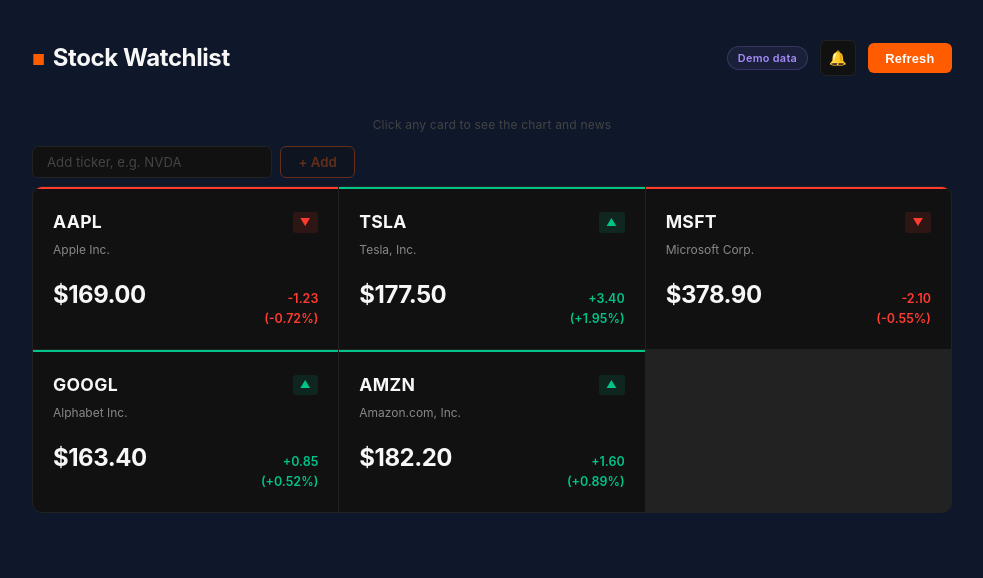
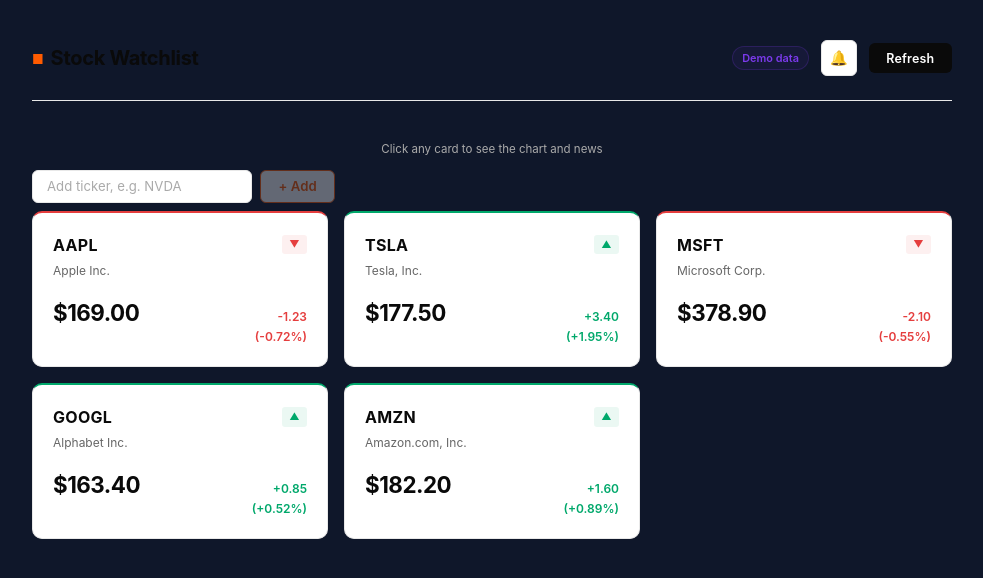
Before and after one commit to amiteshb-personal/stock-dashboard, a React (Vite) app: page / in a window 1280 px wide. Shown: the top 578 px of the page, without its empty margins (148-1131 px from the left). Built offline with nearby package versions, Linux system fonts and the light colour scheme; no server answers.

Commit message:
Switch to Block.xyz white theme, fix grey grid box

```diff
--- a/src/App.css
+++ b/src/App.css
@@ -1,20 +1,20 @@
-/* ── Tokens ── */
+/* ── Design tokens ── */
 :root {
-  --bg:         #080808;
-  --surface:    #111111;
-  --surface-2:  #181818;
-  --border:     #222222;
-  --border-2:   #2a2a2a;
-  --text-1:     #f7f7f7;
-  --text-2:     #888888;
-  --text-3:     #444444;
+  --bg:         #ffffff;
+  --surface:    #ffffff;
+  --surface-2:  #f7f7f7;
+  --border:     #e8e8e8;
+  --border-2:   #d0d0d0;
+  --text-1:     #0a0a0a;
+  --text-2:     #666666;
+  --text-3:     #aaaaaa;
   --accent:     #ff5b00;
-  --accent-dim: rgba(255, 91, 0, 0.12);
-  --green:      #00c389;
-  --green-dim:  rgba(0, 195, 137, 0.12);
-  --red:        #ff3b30;
-  --red-dim:    rgba(255, 59, 48, 0.12);
-  --amber:      #f59e0b;
+  --accent-dim: rgba(255, 91, 0, 0.08);
+  --green:      #00a86b;
+  --green-dim:  rgba(0, 168, 107, 0.08);
+  --red:        #e53e3e;
+  --red-dim:    rgba(229, 62, 62, 0.08);
+  --amber:      #d97706;
   --radius:     6px;
   --radius-lg:  10px;
 }
@@ -43,23 +43,24 @@ body {
   align-items: center;
   justify-content: space-between;
   margin-bottom: 2.5rem;
+  padding-bottom: 1.5rem;
+  border-bottom: 1px solid var(--border);
   flex-wrap: wrap;
   gap: 1rem;
 }
 
 .header h1 {
-  font-size: 1.5rem;
+  font-size: 1.25rem;
   font-weight: 700;
   color: var(--text-1);
-  letter-spacing: -0.4px;
+  letter-spacing: -0.3px;
 }
 
-/* Orange dot accent before the title */
 .header h1::before {
   content: '■';
   color: var(--accent);
-  margin-right: 0.5rem;
-  font-size: 0.9rem;
+  margin-right: 0.45rem;
+  font-size: 0.8rem;
   vertical-align: middle;
 }
 
@@ -70,30 +71,28 @@ body {
 }
 
 .last-updated {
-  font-size: 0.75rem;
+  font-size: 0.72rem;
   color: var(--text-3);
 }
 
 .demo-badge {
   font-size: 0.68rem;
   font-weight: 600;
-  color: #a78bfa;
-  background: rgba(167, 139, 250, 0.08);
-  border: 1px solid rgba(167, 139, 250, 0.2);
-  padding: 0.2rem 0.6rem;
+  color: #7c3aed;
+  background: rgba(124, 58, 237, 0.07);
+  border: 1px solid rgba(124, 58, 237, 0.2);
+  padding: 0.2rem 0.55rem;
   border-radius: 999px;
-  letter-spacing: 0.3px;
 }
 
 .cache-badge {
   font-size: 0.68rem;
   font-weight: 600;
   color: var(--amber);
-  background: rgba(245, 158, 11, 0.08);
-  border: 1px solid rgba(245, 158, 11, 0.2);
-  padding: 0.2rem 0.6rem;
+  background: rgba(217, 119, 6, 0.07);
+  border: 1px solid rgba(217, 119, 6, 0.2);
+  padding: 0.2rem 0.55rem;
   border-radius: 999px;
-  letter-spacing: 0.3px;
 }
 
 .error-hint {
@@ -104,22 +103,23 @@ body {
 }
 
 .refresh-btn {
-  background: var(--accent);
+  background: var(--text-1);
   color: #fff;
   border: none;
   padding: 0.45rem 1.1rem;
   border-radius: var(--radius);
-  font-size: 0.8rem;
+  font-size: 0.78rem;
   font-weight: 600;
   cursor: pointer;
   transition: opacity 0.15s;
   letter-spacing: 0.2px;
+  font-family: inherit;
 }
 
-.refresh-btn:hover:not(:disabled) { opacity: 0.85; }
+.refresh-btn:hover:not(:disabled) { opacity: 0.75; }
 
 .refresh-btn:disabled {
-  opacity: 0.4;
+  opacity: 0.35;
   cursor: not-allowed;
 }
 
@@ -140,18 +140,13 @@ body {
   font-size: 0.825rem;
   outline: none;
   transition: border-color 0.15s;
-  max-width: 240px;
+  max-width: 220px;
   font-family: inherit;
 }
 
 .add-stock-input::placeholder { color: var(--text-3); }
-
 .add-stock-input:focus { border-color: var(--accent); }
-
-.add-stock-input:disabled {
-  opacity: 0.45;
-  cursor: not-allowed;
-}
+.add-stock-input:disabled { opacity: 0.45; cursor: not-allowed; }
 
 .add-stock-btn {
   background: var(--surface);
@@ -172,10 +167,7 @@ body {
   color: #fff;
 }
 
-.add-stock-btn:disabled {
-  opacity: 0.35;
-  cursor: not-allowed;
-}
+.add-stock-btn:disabled { opacity: 0.35; cursor: not-allowed; }
 
 .add-stock-error {
   font-size: 0.78rem;
@@ -187,41 +179,32 @@ body {
 /* ── Stock Grid ── */
 .grid {
   display: grid;
-  grid-template-columns: repeat(auto-fill, minmax(240px, 1fr));
-  gap: 1px;
-  background: var(--border);
-  border: 1px solid var(--border);
-  border-radius: var(--radius-lg);
-  overflow: hidden;
-  margin-bottom: 0;
+  grid-template-columns: repeat(auto-fill, minmax(220px, 1fr));
+  gap: 1rem;
 }
 
 /* ── Stock Card ── */
 .stock-card {
   background: var(--surface);
   padding: 1.25rem;
-  border: none;
+  border: 1px solid var(--border);
+  border-radius: var(--radius-lg);
   position: relative;
   cursor: pointer;
-  transition: background 0.12s;
+  transition: border-color 0.12s, box-shadow 0.12s;
 }
 
 .stock-card:hover {
-  background: var(--surface-2);
+  border-color: var(--border-2);
+  box-shadow: 0 2px 12px rgba(0, 0, 0, 0.06);
 }
 
-.stock-card.positive {
-  border-top: 2px solid var(--green);
-}
-
-.stock-card.negative {
-  border-top: 2px solid var(--red);
-}
+.stock-card.positive { border-top: 2px solid var(--green); }
+.stock-card.negative { border-top: 2px solid var(--red); }
 
 .stock-card.selected {
-  background: var(--surface-2);
-  outline: none;
-  box-shadow: inset 0 0 0 1px var(--accent);
+  border-color: var(--accent);
+  box-shadow: 0 0 0 1px var(--accent);
 }
 
 /* ── Card delete button ── */
@@ -261,34 +244,27 @@ body {
 }
 
 .ticker {
-  font-size: 1.1rem;
+  font-size: 1rem;
   font-weight: 700;
   color: var(--text-1);
   letter-spacing: 0.3px;
 }
 
 .badge {
-  font-size: 0.65rem;
+  font-size: 0.62rem;
   font-weight: 700;
   padding: 0.15rem 0.45rem;
   border-radius: 3px;
-  letter-spacing: 0.5px;
+  letter-spacing: 0.3px;
 }
 
-.badge-up {
-  background: var(--green-dim);
-  color: var(--green);
-}
-
-.badge-down {
-  background: var(--red-dim);
-  color: var(--red);
-}
+.badge-up  { background: var(--green-dim); color: var(--green); }
+.badge-down { background: var(--red-dim);  color: var(--red);   }
 
 .company-name {
   font-size: 0.75rem;
   color: var(--text-2);
-  margin-bottom: 1.1rem;
+  margin-bottom: 1rem;
   white-space: nowrap;
   overflow: hidden;
   text-overflow: ellipsis;
@@ -303,7 +279,7 @@ body {
 }
 
 .price {
-  font-size: 1.5rem;
+  font-size: 1.4rem;
   font-weight: 700;
   color: var(--text-1);
   letter-spacing: -0.5px;
@@ -313,7 +289,7 @@ body {
   display: flex;
   flex-direction: column;
   align-items: flex-end;
-  font-size: 0.78rem;
+  font-size: 0.75rem;
   font-weight: 600;
   gap: 0.1rem;
 }
@@ -325,7 +301,7 @@ body {
   margin-top: 0.6rem;
   font-size: 0.65rem;
   color: var(--accent);
-  letter-spacing: 0.5px;
+  letter-spacing: 0.4px;
 }
 
 /* ── Loading State ── */
@@ -341,7 +317,7 @@ body {
 .spinner {
   width: 28px;
   height: 28px;
-  border: 2px solid var(--border-2);
+  border: 2px solid var(--border);
   border-top-color: var(--accent);
   border-radius: 50%;
   animation: spin 0.75s linear infinite;
@@ -352,7 +328,7 @@ body {
 /* ── Error State ── */
 .error {
   background: var(--red-dim);
-  border: 1px solid rgba(255, 59, 48, 0.2);
+  border: 1px solid rgba(229, 62, 62, 0.2);
   border-radius: var(--radius-lg);
   padding: 1.5rem;
   text-align: center;
@@ -369,24 +345,23 @@ body {
   border-radius: var(--radius);
   cursor: pointer;
   font-weight: 600;
+  font-family: inherit;
 }
 
 /* ── Hint text ── */
 .hint {
-  font-size: 0.75rem;
+  font-size: 0.72rem;
   color: var(--text-3);
   margin-bottom: 0.75rem;
   text-align: center;
-  letter-spacing: 0.2px;
 }
 
 /* ── Detail Panel ── */
 .detail-panel {
-  margin-top: 1px;
+  margin-top: 1.25rem;
   background: var(--surface);
   border: 1px solid var(--border);
-  border-top: none;
-  border-radius: 0 0 var(--radius-lg) var(--radius-lg);
+  border-radius: var(--radius-lg);
   overflow: hidden;
   animation: fadeIn 0.15s ease;
 }
@@ -395,7 +370,6 @@ body {
 .tab-bar {
   display: flex;
   align-items: center;
-  gap: 0;
   padding: 0 1.25rem;
   border-bottom: 1px solid var(--border);
   background: var(--surface-2);
@@ -405,7 +379,7 @@ body {
   background: none;
   border: none;
   color: var(--text-2);
-  font-size: 0.8rem;
+  font-size: 0.78rem;
   font-weight: 500;
   padding: 0.75rem 1rem;
   cursor: pointer;
@@ -421,11 +395,12 @@ body {
 .tab-active {
   color: var(--text-1) !important;
   border-bottom-color: var(--accent) !important;
+  font-weight: 600;
 }
 
 .tab-stock-label {
   margin-left: auto;
-  font-size: 0.68rem;
+  font-size: 0.65rem;
   font-weight: 700;
   color: var(--accent);
   letter-spacing: 0.5px;
@@ -443,33 +418,25 @@ body {
 .chart-wrapper { width: 100%; }
 
 .chart-empty {
-  color: var(--text-2);
+  color: var(--text-3);
   font-size: 0.82rem;
   padding: 2rem 0;
   text-align: center;
 }
 
 .chart-tooltip {
-  background: #0a0a0a;
-  border: 1px solid var(--border-2);
+  background: var(--surface);
+  border: 1px solid var(--border);
   border-radius: var(--radius);
   padding: 0.45rem 0.75rem;
+  box-shadow: 0 2px 8px rgba(0,0,0,0.08);
 }
 
-.tooltip-date {
-  font-size: 0.7rem;
-  color: var(--text-2);
-  margin-bottom: 0.15rem;
-}
-
-.tooltip-price {
-  font-size: 0.9rem;
-  font-weight: 700;
-  color: var(--text-1);
-}
+.tooltip-date  { font-size: 0.7rem; color: var(--text-3); margin-bottom: 0.15rem; }
+.tooltip-price { font-size: 0.9rem; font-weight: 700; color: var(--text-1); }
 
 /* ── News Panel ── */
-.news-panel { /* inherits tab-content scroll */ }
+.news-panel { }
 
 @keyframes fadeIn {
   from { opacity: 0; transform: translateY(-4px); }
@@ -477,25 +444,25 @@ body {
 }
 
 .news-heading {
-  font-size: 0.85rem;
+  font-size: 0.72rem;
   font-weight: 700;
-  color: var(--text-1);
+  color: var(--text-2);
   margin-bottom: 1.1rem;
   display: flex;
   align-items: center;
   gap: 0.5rem;
   text-transform: uppercase;
-  letter-spacing: 0.4px;
+  letter-spacing: 0.5px;
 }
 
 .news-ticker-badge {
   background: var(--accent);
   color: #fff;
-  font-size: 0.65rem;
+  font-size: 0.62rem;
   font-weight: 700;
   padding: 0.1rem 0.45rem;
   border-radius: 3px;
-  letter-spacing: 0.5px;
+  letter-spacing: 0.3px;
 }
 
 .news-list {
@@ -510,10 +477,7 @@ body {
   border-bottom: 1px solid var(--border);
 }
 
-.news-item:last-child {
-  border-bottom: none;
-  padding-bottom: 0;
-}
+.news-item:last-child { border-bottom: none; padding-bottom: 0; }
 
 .news-title {
   display: block;
@@ -536,12 +500,8 @@ body {
   color: var(--text-3);
 }
 
-.news-source {
-  font-weight: 600;
-  color: var(--text-2);
-}
-
-.news-dot { color: var(--text-3); }
+.news-source { font-weight: 600; color: var(--text-2); }
+.news-dot    { color: var(--text-3); }
 
 .news-loading {
   display: flex;
@@ -555,50 +515,34 @@ body {
 .news-spinner {
   width: 16px;
   height: 16px;
-  border: 2px solid var(--border-2);
+  border: 2px solid var(--border);
   border-top-color: var(--accent);
   border-radius: 50%;
   animation: spin 0.75s linear infinite;
   flex-shrink: 0;
 }
 
-.news-error { color: var(--red); font-size: 0.82rem; }
+.news-error { color: var(--red);   font-size: 0.82rem; }
 .news-empty { color: var(--text-3); font-size: 0.82rem; }
 
 /* ── AI Analysis ── */
-.ai-analysis {
-  display: flex;
-  flex-direction: column;
-  gap: 1rem;
-}
+.ai-analysis { display: flex; flex-direction: column; gap: 1rem; }
 
-.ai-badges {
-  display: flex;
-  gap: 0.5rem;
-}
+.ai-badges { display: flex; gap: 0.5rem; }
 
 .ai-badge {
-  font-size: 0.7rem;
+  font-size: 0.68rem;
   font-weight: 700;
-  padding: 0.2rem 0.7rem;
+  padding: 0.2rem 0.65rem;
   border-radius: 3px;
   border: 1px solid;
-  letter-spacing: 0.5px;
+  letter-spacing: 0.4px;
   text-transform: uppercase;
 }
 
-.ai-summary {
-  font-size: 0.85rem;
-  color: var(--text-1);
-  line-height: 1.65;
-}
+.ai-summary { font-size: 0.85rem; color: var(--text-1); line-height: 1.65; }
 
-.ai-key-points {
-  list-style: none;
-  display: flex;
-  flex-direction: column;
-  gap: 0.45rem;
-}
+.ai-key-points { list-style: none; display: flex; flex-direction: column; gap: 0.45rem; }
 
 .ai-point {
   display: flex;
@@ -609,12 +553,7 @@ body {
   line-height: 1.5;
 }
 
-.ai-bullet {
-  color: var(--accent);
-  font-weight: 700;
-  flex-shrink: 0;
-  margin-top: 1px;
-}
+.ai-bullet { color: var(--accent); font-weight: 700; flex-shrink: 0; margin-top: 1px; }
 
 .ai-disclaimer {
   font-size: 0.68rem;
@@ -638,10 +577,10 @@ body {
   display: flex;
   align-items: center;
   justify-content: center;
-  transition: border-color 0.12s;
+  transition: border-color 0.12s, background 0.12s;
 }
 
-.bell-btn:hover { border-color: var(--border-2); background: var(--surface-2); }
+.bell-btn:hover { background: var(--surface-2); border-color: var(--border-2); }
 
 .bell-badge {
   position: absolute;
@@ -677,8 +616,8 @@ body {
   justify-content: space-between;
   gap: 1rem;
   padding: 0.7rem 1.25rem;
-  background: rgba(245, 158, 11, 0.06);
-  border-bottom: 1px solid rgba(245, 158, 11, 0.15);
+  background: rgba(217, 119, 6, 0.05);
+  border-bottom: 1px solid rgba(217, 119, 6, 0.15);
   font-size: 0.78rem;
   color: var(--amber);
   flex-wrap: wrap;
@@ -686,7 +625,7 @@ body {
 
 .notif-enable-btn {
   background: var(--amber);
-  color: #000;
+  color: #fff;
   border: none;
   padding: 0.3rem 0.8rem;
   border-radius: var(--radius);
@@ -701,12 +640,9 @@ body {
 .alert-panel {
   display: grid;
   grid-template-columns: 1fr 1fr;
-  gap: 0;
 }
 
-@media (max-width: 620px) {
-  .alert-panel { grid-template-columns: 1fr; }
-}
+@media (max-width: 620px) { .alert-panel { grid-template-columns: 1fr; } }
 
 .alert-section {
   padding: 1.1rem 1.25rem;
@@ -723,7 +659,7 @@ body {
 }
 
 .alert-section-title {
-  font-size: 0.7rem;
+  font-size: 0.68rem;
   font-weight: 700;
   color: var(--text-3);
   text-transform: uppercase;
@@ -745,10 +681,7 @@ body {
 }
 .clear-btn:hover { color: var(--text-2); }
 
-.alert-empty {
-  font-size: 0.78rem;
-  color: var(--text-3);
-}
+.alert-empty { font-size: 0.78rem; color: var(--text-3); }
 
 /* ── Add rule form ── */
 .rule-form {
@@ -781,10 +714,7 @@ body {
   min-width: 70px;
 }
 
-.rule-prefix, .rule-suffix {
-  color: var(--text-3);
-  font-size: 0.78rem;
-}
+.rule-prefix, .rule-suffix { color: var(--text-3); font-size: 0.78rem; }
 
 .rule-input {
   background: none;
@@ -815,12 +745,7 @@ body {
 .rule-add-btn:hover { opacity: 0.85; }
 
 /* ── Rule list ── */
-.rule-list {
-  list-style: none;
-  display: flex;
-  flex-direction: column;
-  gap: 0.35rem;
-}
+.rule-list { list-style: none; display: flex; flex-direction: column; gap: 0.35rem; }
 
 .rule-item {
   display: flex;
@@ -834,7 +759,7 @@ body {
   border: 1px solid var(--border);
 }
 
-.rule-dot { color: var(--accent); font-size: 0.4rem; flex-shrink: 0; }
+.rule-dot  { color: var(--accent); font-size: 0.4rem; flex-shrink: 0; }
 .rule-desc { flex: 1; }
 
 .rule-delete {
@@ -864,24 +789,14 @@ body {
   padding: 0.45rem 0.6rem;
   border-radius: var(--radius);
   background: var(--surface-2);
-  border-left: 2px solid var(--border-2);
   border: 1px solid var(--border);
   border-left: 2px solid var(--border-2);
 }
 
 .history-item.unread {
   border-left-color: var(--accent);
-  background: rgba(255, 91, 0, 0.04);
+  background: var(--accent-dim);
 }
 
-.history-msg {
-  font-size: 0.78rem;
-  color: var(--text-1);
-  line-height: 1.4;
-}
-
-.history-time {
-  font-size: 0.68rem;
-  color: var(--text-3);
-  margin-top: 0.15rem;
-}
+.history-msg  { font-size: 0.78rem; color: var(--text-1); line-height: 1.4; }
+.history-time { font-size: 0.68rem; color: var(--text-3); margin-top: 0.15rem; }
```
